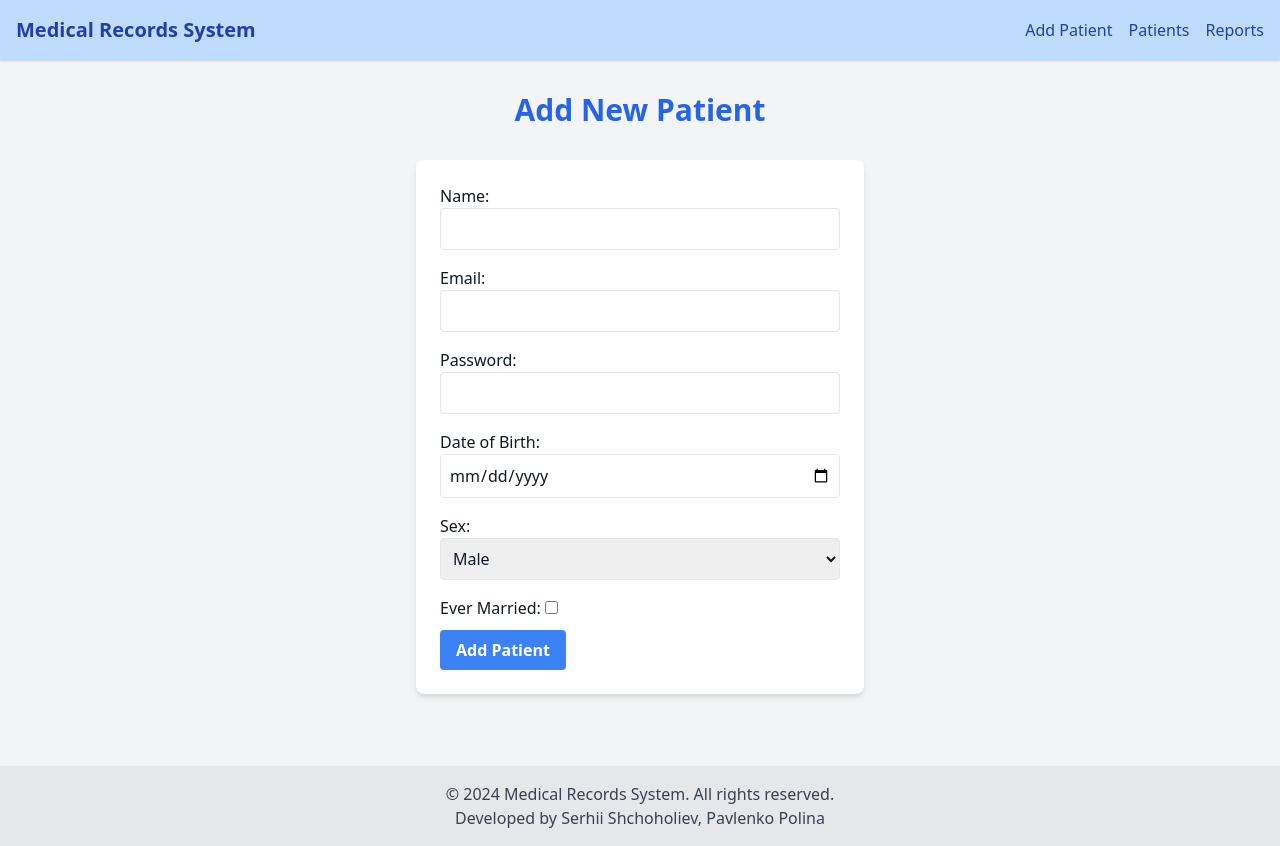
After one commit to Shchoholiev/medical-records-ui, a Django app: page /patients/add/ in a window 1280 px wide. The commit adds this page. Run offline with Django 5.2, Linux system fonts and the light colour scheme.

Commit message:
Add logic to add patient

```diff
--- a/patients/urls.py
+++ b/patients/urls.py
@@ -6,4 +6,5 @@ urlpatterns = [
     path('view/', views.view_patients, name='view_patients'),
     path('patient/<str:patient_id>/', views.patient_user_details, name='patient_user_details'),
     path('patients/<str:patient_id>/add_record/', views.create_medical_record_view, name='create_medical_record'),
+    path('add/', views.add_patient_view, name='add_patient'),
 ]
--- a/patients/views.py
+++ b/patients/views.py
@@ -3,7 +3,7 @@ import datetime
 import logging
 from django.shortcuts import redirect, render
 from services.blockchain import create_medical_record
-from services.cosmosdb_helper import get_patient_details, get_patients_page
+from services.cosmosdb_helper import create_user_and_patient, get_patient_details, get_patients_page
 
 # Set up a logger for this module
 logger = logging.getLogger(__name__)
@@ -103,3 +103,20 @@ def create_medical_record_view(request, patient_id):
             })
 
     return render(request, 'patients/create_medical_record.html', {'patient_id': patient_id})
+
+
+def add_patient_view(request):
+    if request.method == "POST":
+        name = request.POST.get("name")
+        email = request.POST.get("email")
+        password = request.POST.get("password")
+        date_of_birth = request.POST.get("date_of_birth")
+        sex = request.POST.get("sex")
+        ever_married = request.POST.get("ever_married") == "on"  # Checkbox
+
+        if create_user_and_patient(name, email, password, date_of_birth, sex, ever_married):
+            return redirect('view_patients')
+        else:
+            return render(request, 'patients/add_patient.html', {'error_message': "Failed to add patient. Please try again."})
+
+    return render(request, 'patients/add_patient.html')
--- a/services/cosmosdb_helper.py
+++ b/services/cosmosdb_helper.py
@@ -1,12 +1,14 @@
-import datetime
 import os
 import logging
 import uuid
 from azure.cosmos import CosmosClient, exceptions
+from passlib.context import CryptContext
 
 # Configure logging
 logging.basicConfig(level=logging.INFO)
 logger = logging.getLogger(__name__)
+
+pwd_context = CryptContext(schemes=["bcrypt"], deprecated="auto")
 
 # Configuration
 CONNECTION_STRING = os.getenv("COSMOS_CONNECTION_STRING")
@@ -93,3 +95,39 @@ def get_patient_details(patient_id):
     except exceptions.CosmosHttpResponseError as e:
         logger.error(f"Error querying Cosmos DB for patient ID {patient_id}: {e}")
         return None, None, None, None
+
+def create_user_and_patient(name, email, password, date_of_birth, sex, ever_married):
+    user_id = str(uuid.uuid4())
+    password_hash = pwd_context.hash(password)
+
+    user = {
+        "id": user_id,
+        "name": name,
+        "email": email,
+        "password_hash": password_hash
+    }
+
+    try:
+        users_container.create_item(body=user)
+        logger.info(f"User created with ID: {user_id}")
+    except exceptions.CosmosHttpResponseError as e:
+        logger.error(f"Failed to create user: {e}")
+        return False
+
+    patient_id = str(uuid.uuid4())
+    patient = {
+        "id": patient_id,
+        "name": name,
+        "date_of_birth": date_of_birth,
+        "sex": sex,
+        "ever_married": bool(ever_married),
+        "user_id": user_id
+    }
+
+    try:
+        patients_container.create_item(body=patient)
+        logger.info(f"Patient created with ID: {patient_id}, linked to user ID: {user_id}")
+        return True
+    except exceptions.CosmosHttpResponseError as e:
+        logger.error(f"Failed to create patient: {e}")
+        return False
--- a/templates/base.html
+++ b/templates/base.html
@@ -13,6 +13,7 @@
         <div class="container mx-auto px-4 py-4 flex justify-between items-center">
             <h1 class="text-xl font-bold">Medical Records System</h1>
             <nav class="flex space-x-4">
+                <a href="{% url 'add_patient' %}" class="hover:underline">Add Patient</a>
                 <a href="{% url 'view_patients' %}" class="hover:underline">Patients</a>
                 <a href="#" class="hover:underline">Reports</a>
             </nav>
--- /dev/null
+++ b/templates/patients/add_patient.html
@@ -0,0 +1,40 @@
+{% extends "base.html" %}
+
+{% block title %}Add New Patient{% endblock %}
+
+{% block content %}
+    <h1 class="text-3xl font-bold mb-8 text-center text-blue-600">Add New Patient</h1>
+
+    {% if error_message %}
+        <p class="text-red-500">{{ error_message }}</p>
+    {% endif %}
+
+    <form method="post" class="bg-white p-6 rounded-lg shadow-md max-w-md mx-auto">
+        {% csrf_token %}
+
+        <label>Name:</label>
+        <input type="text" name="name" class="w-full p-2 border rounded mb-4" required>
+
+        <label>Email:</label>
+        <input type="email" name="email" class="w-full p-2 border rounded mb-4" required>
+
+        <label>Password:</label>
+        <input type="password" name="password" class="w-full p-2 border rounded mb-4" required>
+
+        <label>Date of Birth:</label>
+        <input type="date" name="date_of_birth" class="w-full p-2 border rounded mb-4" required>
+
+        <label>Sex:</label>
+        <select name="sex" class="w-full p-2 border rounded mb-4" required>
+            <option value="Male">Male</option>
+            <option value="Female">Female</option>
+        </select>
+
+        <div>
+            <label>Ever Married:</label>
+            <input type="checkbox" name="ever_married" class="mb-4">
+        </div>
+
+        <button type="submit" class="bg-blue-500 hover:bg-blue-600 text-white font-bold py-2 px-4 rounded">Add Patient</button>
+    </form>
+{% endblock %}
--- a/templates/patients/patient_user_details.html
+++ b/templates/patients/patient_user_details.html
@@ -13,6 +13,7 @@
         <p><strong>Name:</strong> {{ patient.name }}</p>
         <p><strong>Date of Birth:</strong> {{ patient.date_of_birth|date:"Y-m-d" }}</p>
         <p><strong>Gender:</strong> {{ patient.sex }}</p>
+        <p><strong>Ever Married?:</strong> {{ patient.ever_married }}</p>
     </div>
 
     <!-- User Information -->
```
Also changed, not shown: requirements.txt (added, +19 -0 lines).
